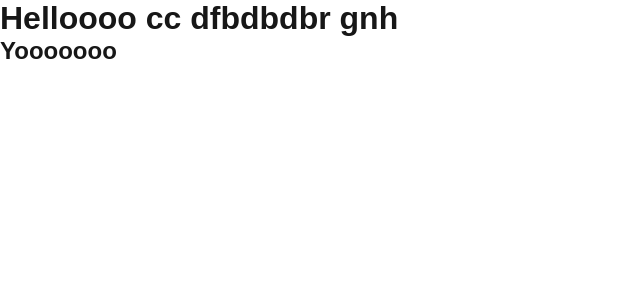
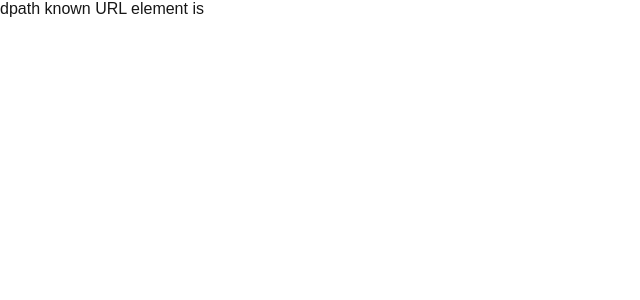
Before and after one commit to abenaya-se22003/Learn_Nextjs, a Next.js app in the folder myfirstnextapp/: page / in a window 1280 px wide. Shown: the top 300 px of the page, without its empty margins (0-640 px from the left). Built offline with nearby package versions, Linux system fonts and the light colour scheme.

Commit message:
add dynamic routing page to handle dpath parameter

```diff
--- /dev/null
+++ b/myfirstnextapp/src/app/[...dpath]/page.jsx
@@ -0,0 +1,9 @@
+import React from 'react'
+
+export default async function Page({ params }) {
+  const { dpath } = await params;
+
+  return (
+    <div>dpath known URL element is {dpath}</div>
+  );
+}
```
